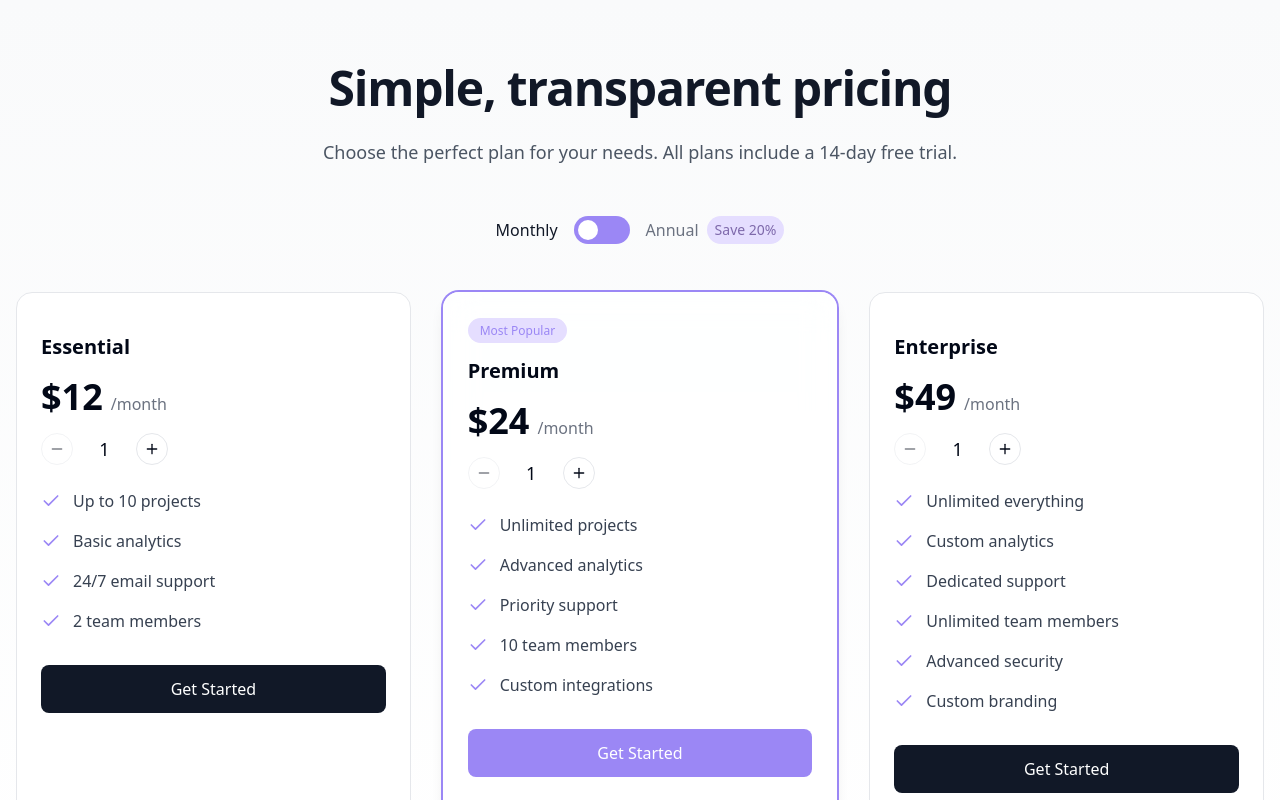
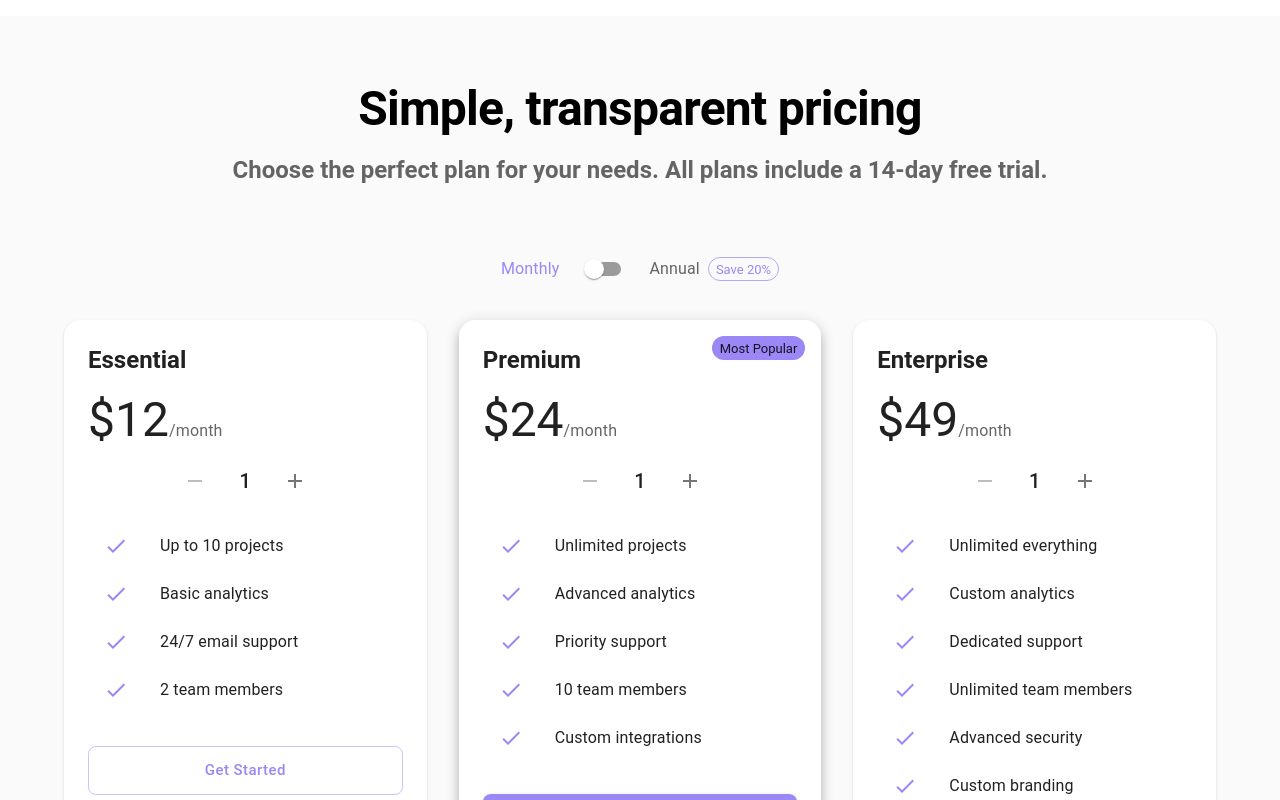
Before and after one commit to ivnpph/plan-carta, a React (Vite) app: page / in a window 1280 px wide. Shown: the top 800 px of the page. Built offline with nearby package versions, Linux system fonts and the light colour scheme.

Commit message:
Refactor pricing page UI
Remove Material UI and refactor the pricing page UI using Tailwind CSS.  The implementation details are not specified in this commit.

```diff
--- a/package.json
+++ b/package.json
@@ -11,7 +11,11 @@
     "preview": "vite preview"
   },
   "dependencies": {
+    "@emotion/react": "^11.14.0",
+    "@emotion/styled": "^11.14.0",
     "@hookform/resolvers": "^3.9.0",
+    "@mui/icons-material": "^6.4.5",
+    "@mui/material": "^6.4.5",
     "@radix-ui/react-accordion": "^1.2.0",
     "@radix-ui/react-alert-dialog": "^1.1.1",
     "@radix-ui/react-aspect-ratio": "^1.1.0",
--- a/src/components/pricing/BillingToggle.tsx
+++ b/src/components/pricing/BillingToggle.tsx
@@ -1,4 +1,5 @@
 
+import { Stack, Typography, Switch, Chip } from "@mui/material";
 import { useState } from "react";
 
 interface BillingToggleProps {
@@ -15,28 +16,38 @@ export const BillingToggle = ({ onChange }: BillingToggleProps) => {
   };
 
   return (
-    <div className="flex items-center justify-center space-x-4 mb-8">
-      <span className={`${!isAnnual ? "text-gray-900" : "text-gray-500"}`}>
+    <Stack
+      direction="row"
+      spacing={2}
+      alignItems="center"
+      justifyContent="center"
+      sx={{ mb: 4 }}
+    >
+      <Typography
+        variant="body1"
+        color={!isAnnual ? "primary" : "text.secondary"}
+      >
         Monthly
-      </span>
-      <button
-        onClick={handleToggle}
-        className="relative w-14 h-7 rounded-full bg-accent transition-colors duration-200 ease-in-out"
-      >
-        <span
-          className={`absolute left-1 top-1 w-5 h-5 rounded-full bg-white transform transition-transform duration-200 ease-in-out ${
-            isAnnual ? "translate-x-7" : ""
-          }`}
+      </Typography>
+      <Switch
+        checked={isAnnual}
+        onChange={handleToggle}
+        color="primary"
+      />
+      <Stack direction="row" spacing={1} alignItems="center">
+        <Typography
+          variant="body1"
+          color={isAnnual ? "primary" : "text.secondary"}
+        >
+          Annual
+        </Typography>
+        <Chip
+          label="Save 20%"
+          size="small"
+          color="primary"
+          variant="outlined"
         />
-      </button>
-      <div className="flex items-center space-x-2">
-        <span className={`${isAnnual ? "text-gray-900" : "text-gray-500"}`}>
-          Annual
-        </span>
-        <span className="text-sm text-accent-dark font-medium px-2 py-1 rounded-full bg-accent-light">
-          Save 20%
-        </span>
-      </div>
-    </div>
+      </Stack>
+    </Stack>
   );
 };
--- a/src/components/pricing/FeatureList.tsx
+++ b/src/components/pricing/FeatureList.tsx
@@ -1,5 +1,6 @@
 
-import { Check } from "lucide-react";
+import { List, ListItem, ListItemIcon, ListItemText } from "@mui/material";
+import CheckIcon from "@mui/icons-material/Check";
 
 interface FeatureListProps {
   features: string[];
@@ -7,17 +8,15 @@ interface FeatureListProps {
 
 export const FeatureList = ({ features }: FeatureListProps) => {
   return (
-    <ul className="space-y-4 mt-6">
+    <List sx={{ mt: 2 }}>
       {features.map((feature, index) => (
-        <li
-          key={index}
-          className="feature-list-item"
-          style={{ animationDelay: `${index * 0.1}s` }}
-        >
-          <Check className="w-5 h-5 text-accent" />
-          <span>{feature}</span>
-        </li>
+        <ListItem key={index} sx={{ py: 1 }}>
+          <ListItemIcon>
+            <CheckIcon color="primary" />
+          </ListItemIcon>
+          <ListItemText primary={feature} />
+        </ListItem>
       ))}
-    </ul>
+    </List>
   );
 };
--- a/src/components/pricing/PricingCard.tsx
+++ b/src/components/pricing/PricingCard.tsx
@@ -1,5 +1,12 @@
 
-import { motion } from "framer-motion";
+import {
+  Card,
+  CardContent,
+  Typography,
+  Button,
+  Box,
+  Chip,
+} from "@mui/material";
 import { FeatureList } from "./FeatureList";
 import { UserSelector } from "./UserSelector";
 
@@ -29,37 +36,51 @@ export const PricingCard = ({
   }).format(price * userCount);
 
   return (
-    <motion.div
-      initial={{ opacity: 0, y: 20 }}
-      animate={{ opacity: 1, y: 0 }}
-      transition={{ duration: 0.4 }}
-      className={`pricing-card rounded-2xl p-6 ${
-        isPopular
-          ? "glass-card ring-2 ring-accent"
-          : "bg-white border border-gray-200"
-      }`}
+    <Card
+      raised={isPopular}
+      sx={{
+        height: "100%",
+        display: "flex",
+        flexDirection: "column",
+        position: "relative",
+        transition: "transform 0.2s ease-in-out",
+        "&:hover": {
+          transform: "translateY(-4px)",
+        },
+      }}
     >
+      <CardContent sx={{ flexGrow: 1, p: 3 }}>
         {isPopular && (
-        <span className="px-3 py-1 text-xs font-medium text-accent bg-accent-light rounded-full">
-          Most Popular
-        </span>
+          <Chip
+            label="Most Popular"
+            color="primary"
+            size="small"
+            sx={{ position: "absolute", top: 16, right: 16 }}
+          />
         )}
-      <h3 className="text-xl font-semibold mt-4">{title}</h3>
-      <div className="mt-4 flex items-baseline">
-        <span className="text-4xl font-bold">{formattedPrice}</span>
-        <span className="ml-2 text-gray-500">/{period}</span>
-      </div>
+        <Typography variant="h5" component="h3" gutterBottom>
+          {title}
+        </Typography>
+        <Box sx={{ mt: 2, mb: 1 }}>
+          <Typography variant="h3" component="span">
+            {formattedPrice}
+          </Typography>
+          <Typography variant="subtitle1" component="span" color="text.secondary">
+            /{period}
+          </Typography>
+        </Box>
         <UserSelector userCount={userCount} onChange={onUserCountChange} />
         <FeatureList features={features} />
-      <button
-        className={`w-full mt-8 px-6 py-3 rounded-lg font-medium transition-all duration-200 ${
-          isPopular
-            ? "bg-accent text-white hover:bg-accent-dark"
-            : "bg-gray-900 text-white hover:bg-gray-800"
-        }`}
+        <Button
+          variant={isPopular ? "contained" : "outlined"}
+          color="primary"
+          size="large"
+          fullWidth
+          sx={{ mt: 3 }}
         >
           Get Started
-      </button>
-    </motion.div>
+        </Button>
+      </CardContent>
+    </Card>
   );
 };
--- a/src/components/pricing/UserSelector.tsx
+++ b/src/components/pricing/UserSelector.tsx
@@ -1,5 +1,7 @@
 
-import { Minus, Plus } from "lucide-react";
+import { IconButton, Stack, Typography } from "@mui/material";
+import AddIcon from "@mui/icons-material/Add";
+import RemoveIcon from "@mui/icons-material/Remove";
 
 interface UserSelectorProps {
   userCount: number;
@@ -27,24 +29,30 @@ export const UserSelector = ({
   };
 
   return (
-    <div className="flex items-center space-x-4 mt-4">
-      <button
+    <Stack
+      direction="row"
+      spacing={2}
+      alignItems="center"
+      justifyContent="center"
+      sx={{ mt: 2 }}
+    >
+      <IconButton
         onClick={handleDecrement}
         disabled={userCount <= min}
-        className="w-8 h-8 rounded-full flex items-center justify-center border border-gray-200 hover:bg-gray-50 disabled:opacity-50 disabled:cursor-not-allowed"
+        size="small"
       >
-        <Minus className="w-4 h-4" />
-      </button>
-      <span className="text-lg font-medium min-w-[3ch] text-center">
+        <RemoveIcon />
+      </IconButton>
+      <Typography variant="h6" sx={{ minWidth: "3ch", textAlign: "center" }}>
         {userCount}
-      </span>
-      <button
+      </Typography>
+      <IconButton
         onClick={handleIncrement}
         disabled={userCount >= max}
-        className="w-8 h-8 rounded-full flex items-center justify-center border border-gray-200 hover:bg-gray-50 disabled:opacity-50 disabled:cursor-not-allowed"
+        size="small"
       >
-        <Plus className="w-4 h-4" />
-      </button>
-    </div>
+        <AddIcon />
+      </IconButton>
+    </Stack>
   );
 };
--- a/src/index.css
+++ b/src/index.css
@@ -1,62 +1,9 @@
 
-@tailwind base;
-@tailwind components;
-@tailwind utilities;
-
-@layer base {
-  :root {
-    --background: 0 0% 100%;
-    --foreground: 222.2 84% 4.9%;
-    --card: 0 0% 100%;
-    --card-foreground: 222.2 84% 4.9%;
-    --popover: 0 0% 100%;
-    --popover-foreground: 222.2 84% 4.9%;
-    --primary: 222.2 47.4% 11.2%;
-    --primary-foreground: 210 40% 98%;
-    --secondary: 210 40% 96.1%;
-    --secondary-foreground: 222.2 47.4% 11.2%;
-    --muted: 210 40% 96.1%;
-    --muted-foreground: 215.4 16.3% 46.9%;
-    --accent: 210 40% 96.1%;
-    --accent-foreground: 222.2 47.4% 11.2%;
-    --destructive: 0 84.2% 60.2%;
-    --destructive-foreground: 210 40% 98%;
-    --border: 214.3 31.8% 91.4%;
-    --input: 214.3 31.8% 91.4%;
-    --ring: 222.2 84% 4.9%;
-    --radius: 0.5rem;
-  }
-
-  * {
-    @apply border-border;
-  }
-
-  body {
-    @apply bg-background text-foreground antialiased;
-  }
-
-  .glass-card {
-    @apply bg-white/80 backdrop-blur-lg border border-white/20 shadow-lg;
-  }
-
-  .feature-list-item {
-    @apply flex items-center space-x-3 text-gray-700 animate-slideIn opacity-0;
-    animation-fill-mode: forwards;
-  }
-
-  .feature-list-item:nth-child(2) {
-    animation-delay: 0.1s;
-  }
-
-  .feature-list-item:nth-child(3) {
-    animation-delay: 0.2s;
-  }
-
-  .pricing-card {
-    @apply transform transition-all duration-300 hover:scale-[1.02] hover:shadow-xl;
-  }
-
-  .hover-lift {
-    @apply transition-transform duration-200 hover:-translate-y-1;
-  }
+body {
+  margin: 0;
+  font-family: -apple-system, BlinkMacSystemFont, 'Segoe UI', 'Roboto', 'Oxygen',
+    'Ubuntu', 'Cantarell', 'Fira Sans', 'Droid Sans', 'Helvetica Neue',
+    sans-serif;
+  -webkit-font-smoothing: antialiased;
+  -moz-osx-font-smoothing: grayscale;
 }
--- a/src/pages/Index.tsx
+++ b/src/pages/Index.tsx
@@ -1,7 +1,9 @@
 
 import { useState } from "react";
+import { Container, Grid, Typography, Box } from "@mui/material";
 import { PricingCard } from "../components/pricing/PricingCard";
 import { BillingToggle } from "../components/pricing/BillingToggle";
+import { ThemeProvider, createTheme } from "@mui/material/styles";
 
 const MONTHLY_PRICES = {
   essential: 12,
@@ -10,6 +12,44 @@ const MONTHLY_PRICES = {
 };
 
 const ANNUAL_DISCOUNT = 0.8; // 20% off
+
+const theme = createTheme({
+  palette: {
+    primary: {
+      main: "#9b87f5",
+      light: "#e5deff",
+      dark: "#7e69ab",
+    },
+  },
+  typography: {
+    h1: {
+      fontSize: "3rem",
+      fontWeight: 700,
+      lineHeight: 1.2,
+    },
+    h5: {
+      fontWeight: 600,
+    },
+  },
+  components: {
+    MuiCard: {
+      styleOverrides: {
+        root: {
+          borderRadius: 16,
+        },
+      },
+    },
+    MuiButton: {
+      styleOverrides: {
+        root: {
+          borderRadius: 8,
+          textTransform: "none",
+          padding: "10px 22px",
+        },
+      },
+    },
+  },
+});
 
 const Index = () => {
   const [isAnnual, setIsAnnual] = useState(false);
@@ -28,23 +68,23 @@ const Index = () => {
   };
 
   return (
-    <div className="min-h-screen bg-gradient-to-b from-gray-50 to-white">
-      <div className="container px-4 py-16 mx-auto">
-        <div className="text-center max-w-3xl mx-auto">
-          <h1 className="text-4xl font-bold tracking-tight text-gray-900 sm:text-5xl">
+    <ThemeProvider theme={theme}>
+      <Box sx={{ minHeight: "100vh", bgcolor: "grey.50" }}>
+        <Container maxWidth="lg" sx={{ py: 8 }}>
+          <Box sx={{ textAlign: "center", mb: 8 }}>
+            <Typography variant="h1" component="h1" gutterBottom>
               Simple, transparent pricing
-          </h1>
-          <p className="mt-6 text-lg leading-8 text-gray-600">
-            Choose the perfect plan for your needs. All plans include a 14-day free
-            trial.
-          </p>
-        </div>
+            </Typography>
+            <Typography variant="h5" color="text.secondary">
+              Choose the perfect plan for your needs. All plans include a 14-day
+              free trial.
+            </Typography>
+          </Box>
 
-        <div className="mt-12">
           <BillingToggle onChange={setIsAnnual} />
-        </div>
 
-        <div className="grid grid-cols-1 gap-8 mt-12 lg:grid-cols-3">
+          <Grid container spacing={4}>
+            <Grid item xs={12} md={4}>
               <PricingCard
                 title="Essential"
                 price={getPriceWithDiscount(MONTHLY_PRICES.essential)}
@@ -60,6 +100,8 @@ const Index = () => {
                   handleUserCountChange("essential", count)
                 }
               />
+            </Grid>
+            <Grid item xs={12} md={4}>
               <PricingCard
                 title="Premium"
                 price={getPriceWithDiscount(MONTHLY_PRICES.premium)}
@@ -73,8 +115,12 @@ const Index = () => {
                 ]}
                 isPopular
                 userCount={userCounts.premium}
-            onUserCountChange={(count) => handleUserCountChange("premium", count)}
+                onUserCountChange={(count) =>
+                  handleUserCountChange("premium", count)
+                }
               />
+            </Grid>
+            <Grid item xs={12} md={4}>
               <PricingCard
                 title="Enterprise"
                 price={getPriceWithDiscount(MONTHLY_PRICES.enterprise)}
@@ -92,9 +138,11 @@ const Index = () => {
                   handleUserCountChange("enterprise", count)
                 }
               />
-        </div>
-      </div>
-    </div>
+            </Grid>
+          </Grid>
+        </Container>
+      </Box>
+    </ThemeProvider>
   );
 };
 
```
Also changed, not shown: 1 other file (tests, documents, lock files or other folders). Lines whose indentation alone changed are shown as unchanged.
